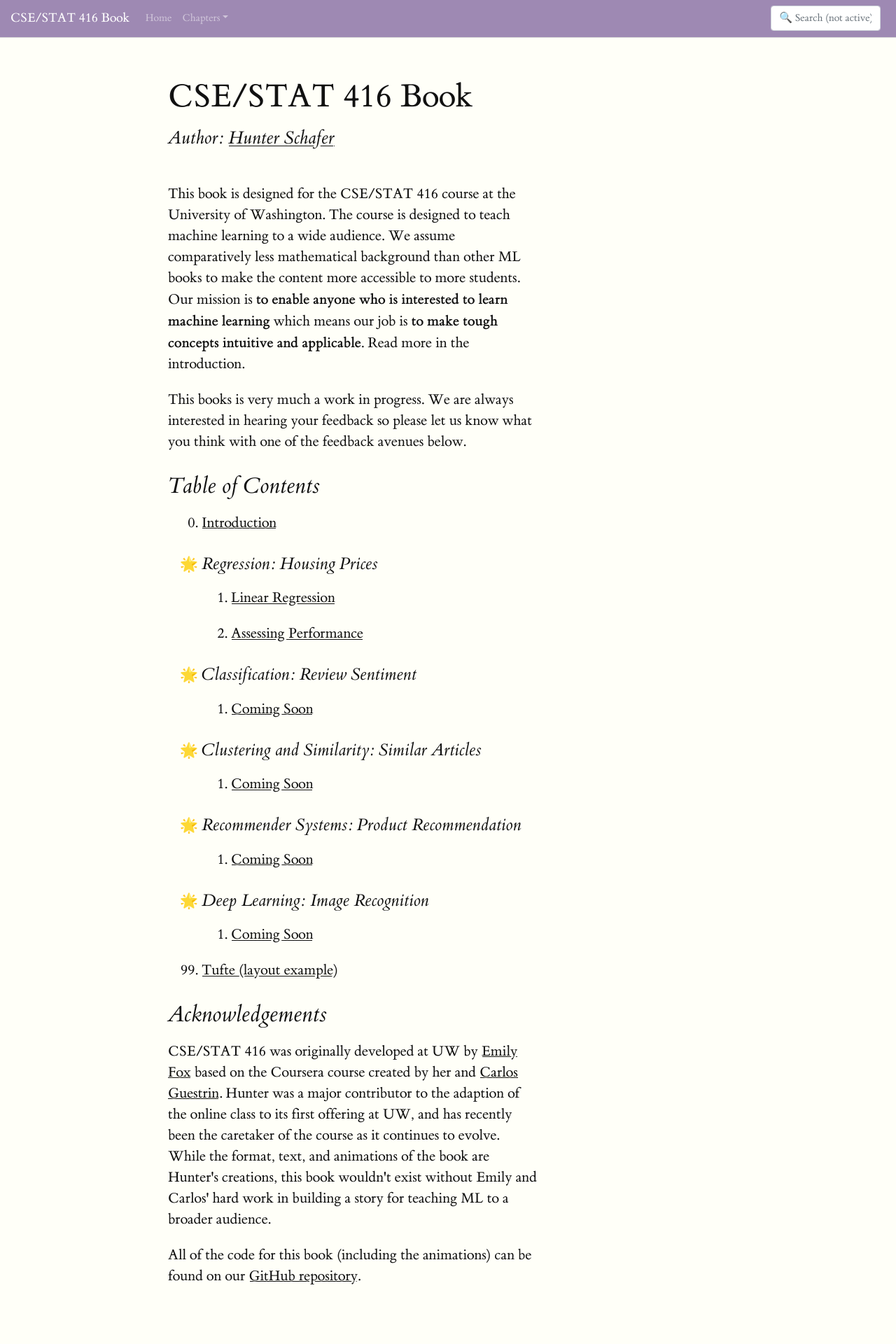
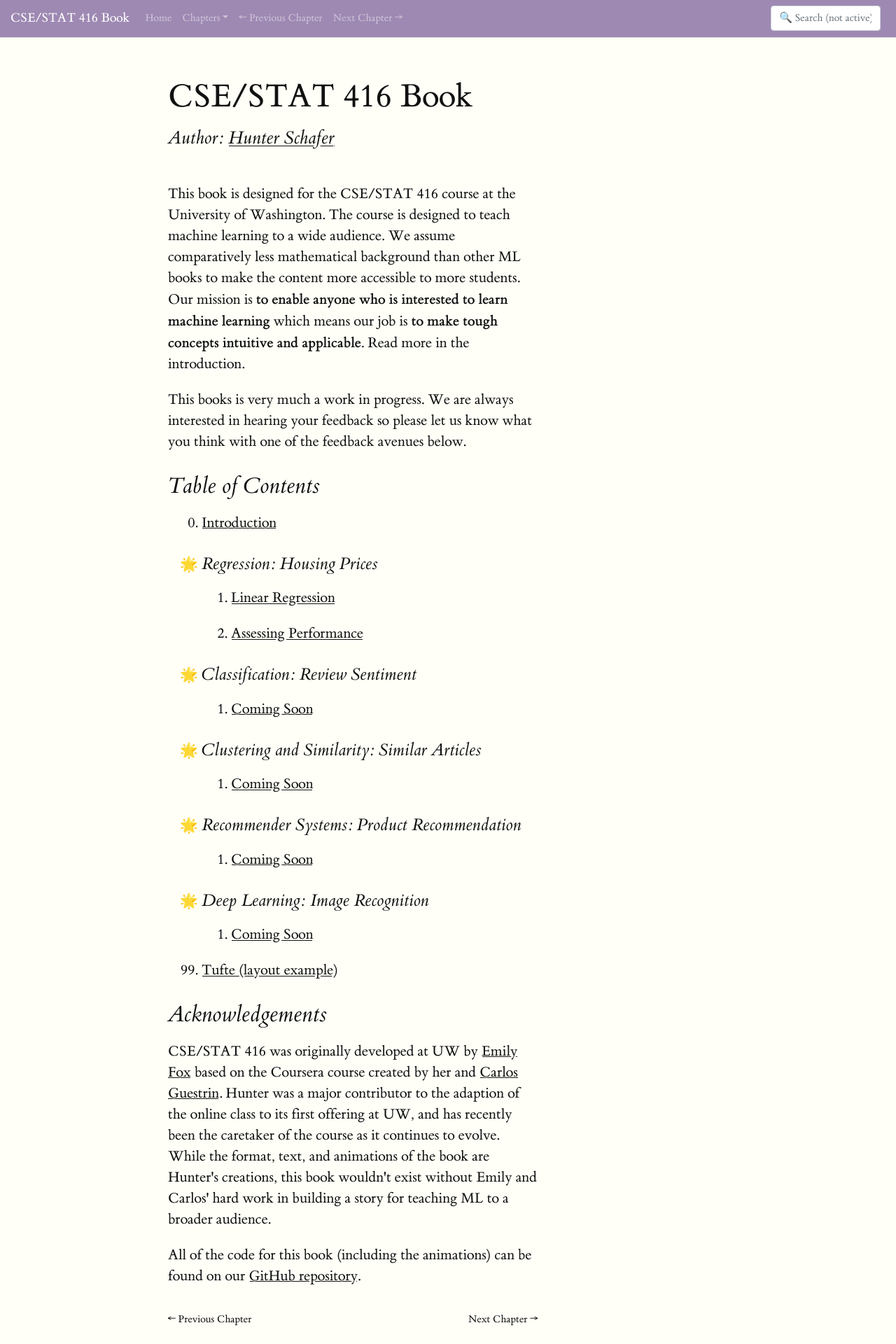
Before and after one commit to hschafer/CSE-STAT-416-book, a Next.js app in the folder website/: page / in a window 1280 px wide. Shown: the top 1920 px of the page at 70% size. Built offline with nearby package versions, Linux system fonts and the light colour scheme.

Commit message:
Add next/previous buttons

```diff
--- a/website/components/layout.js
+++ b/website/components/layout.js
@@ -85,6 +85,16 @@ export default function Layout({ showTOC = "True", children }) {
             <NavDropdown title="Chapters" id="basic-nav-dropdown">
               {tableOfContents.map(makeDropdownElement)}
             </NavDropdown>
+            <Link href="/">
+              <a className="nav-link" role="button">
+                &#8592; Previous Chapter
+              </a>
+            </Link>
+            <Link href="/">
+              <a className="nav-link" role="button">
+                Next Chapter &#8594;
+              </a>
+            </Link>
           </Nav>
           <Form inline>
             <FormControl
@@ -99,8 +109,24 @@ export default function Layout({ showTOC = "True", children }) {
       <div id="container">
         <div id="content-container">
           <main id="content">{children}</main>
+          <div className="mainColumn">
+            <Link href="/">
+              <a className="tufte-link no-tufte-underline" role="button">
+                &#8592; Previous Chapter
+              </a>
+            </Link>
+            <Link href="/">
+              <a
+                className="tufte-link no-tufte-underline"
+                role="button"
+                style={{ float: "right" }}
+              >
+                Next Chapter &#8594;
+              </a>
+            </Link>
+          </div>
         </div>
-        {/* TODO this isn't the BEST styling, but I don't know how to make flex work. */}
+
         <footer>
           <p>
             Have any feedback about the book? Please let us know using{" "}
--- a/website/styles/tufte.css
+++ b/website/styles/tufte.css
@@ -204,7 +204,8 @@ body {
 
 #content section > p,
 #content section > footer,
-#content section > table {
+#content section > table,
+.mainColumn {
   width: 55%;
 }
 
@@ -255,8 +256,8 @@ body {
 }
 
 .no-tufte-underline:link {
-  background: unset;
-  text-shadow: unset;
+  background: unset !important;
+  text-shadow: unset !important;
 }
 
 #content a:link,
```
